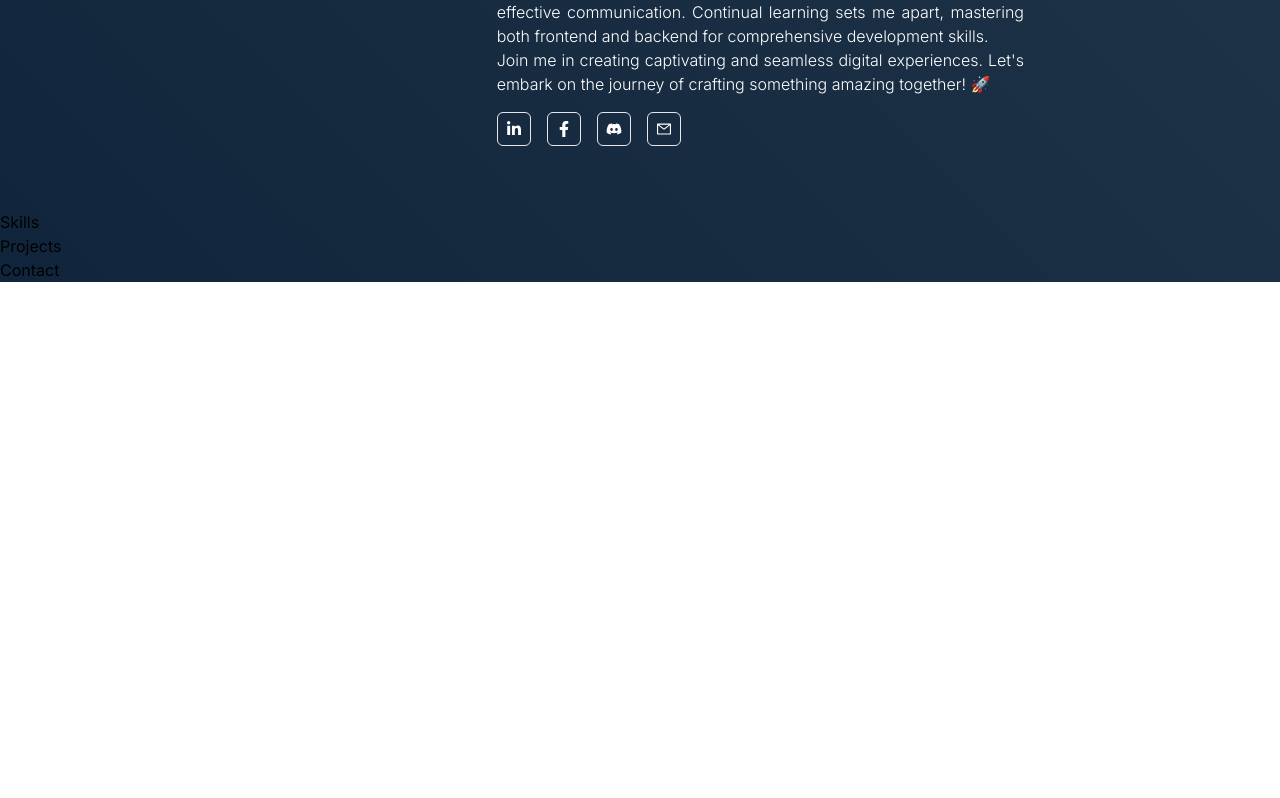
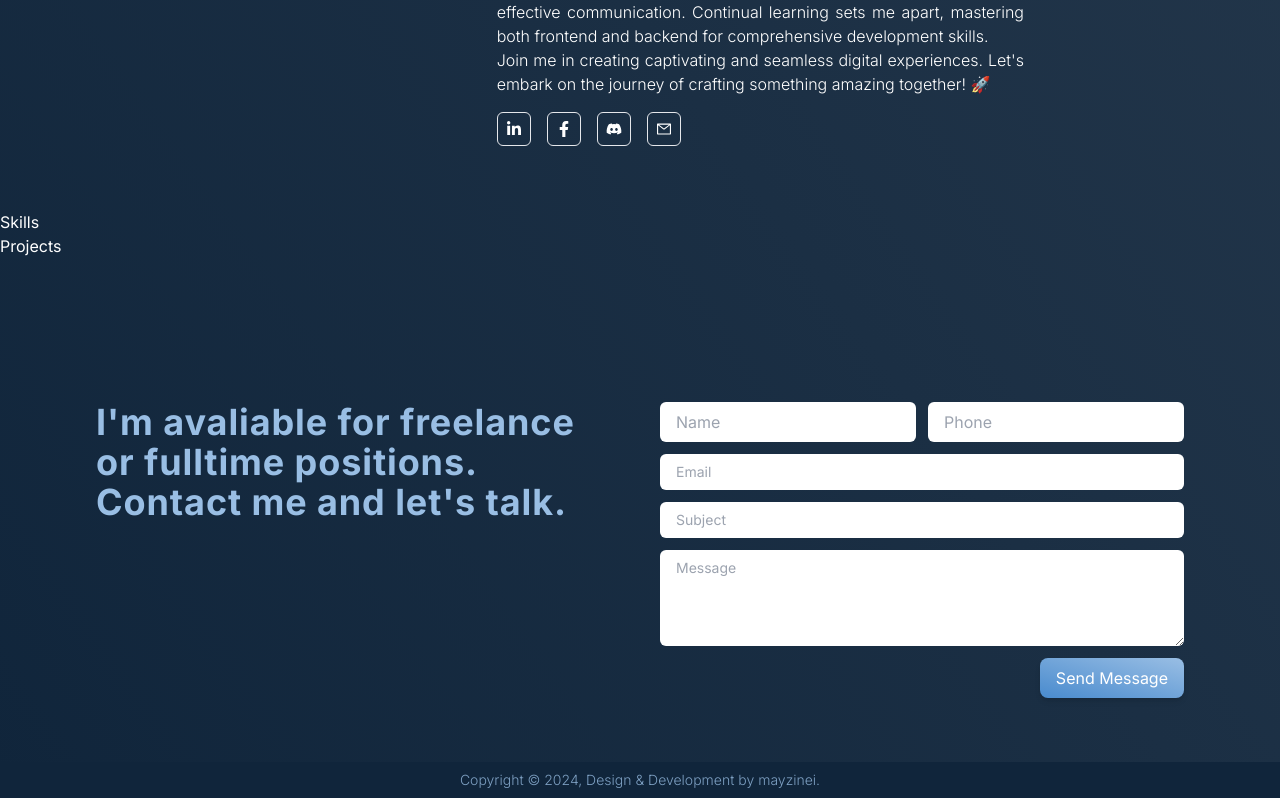
Before and after one commit to ZCoder-THZ/nextPortFolio, a Next.js app: page / in a window 1280 px wide. Shown: the part 984-1782 px from the top of the page. Before the commit the page ends 1266 px from the top, so only its background shows below. Built offline with nearby package versions, Linux system fonts and the light colour scheme.

Commit message:
add contact section

```diff
--- a/src/app/about/page.tsx
+++ b/src/app/about/page.tsx
@@ -14,7 +14,7 @@ const icons = [
 
 export default function About() {
 	return (
-		<div className="container mt-14 md:mt-20 w-full lg:w-9/12 mx-auto text-white flex flex-col md:flex-row gap-8 md:gap-20">
+		<div className="container mt-14 md:mt-20 w-full lg:w-9/12 mx-auto flex flex-col md:flex-row gap-8 md:gap-20">
 			<h2 className="uppercase font-bold text-2xl md:text-3xl shrink-0">
 				about me
 			</h2>
--- a/src/app/contact/page.tsx
+++ b/src/app/contact/page.tsx
@@ -1,5 +1,35 @@
 import React from "react";
+import Button from "@/components/ui/Button";
+
+const inputStyle = "text-sm px-4 py-2 col-span-2 rounded-md";
 
 export default function Contact() {
-  return <div>Contact</div>;
+	return (
+		<div className="container mt-10 lg:mt-20 grid grid-cols-1 md:grid-cols-2 gap-10">
+			<div>
+				<h2 className="text-3xl lg:text-4xl leading-9 tracking-wide text-textColor font-bold">
+					I'm avaliable for freelance <br /> or fulltime positions. <br />
+					Contact me and let's talk.
+				</h2>
+			</div>
+			<form className="grid grid-cols-2 gap-3 text-bgColor">
+				<input
+					placeholder="Name"
+					className="col-span-1 px-4 py-2 rounded-md"
+				/>
+				<input
+					placeholder="Phone"
+					className="col-span-1 px-4 py-2 rounded-md"
+				/>
+				<input placeholder="Email" className={inputStyle} />
+				<input placeholder="Subject" className={inputStyle} />
+				<textarea rows={4} placeholder="Message" className={inputStyle} />
+				<div className="w-full col-start-2 flex justify-end">
+					<Button>
+						<div className="text-white">Send Message</div>
+					</Button>
+				</div>
+			</form>
+		</div>
+	);
 }
--- a/src/app/globals.css
+++ b/src/app/globals.css
@@ -11,7 +11,7 @@
 }
 
 body {
-	@apply font-poppin bg-gradient-to-tr from-bgColor to-bgColor/90;
+	@apply font-poppin text-white bg-gradient-to-tr from-bgColor to-bgColor/90;
 }
 
 .container {
--- a/src/app/layout.tsx
+++ b/src/app/layout.tsx
@@ -2,6 +2,7 @@ import type { Metadata } from "next";
 import { Inter } from "next/font/google";
 import "./globals.css";
 import Navigation from "@/components/navigation/Navigation";
+import Footer from "@/components/ui/Footer";
 
 const inter = Inter({ subsets: ["latin"] });
 
@@ -20,6 +21,7 @@ export default function RootLayout({
 			<body className={inter.className}>
 				<Navigation />
 				{children}
+				<Footer />
 			</body>
 		</html>
 	);
--- a/src/app/page.tsx
+++ b/src/app/page.tsx
@@ -30,7 +30,7 @@ export default function Home() {
 						height={400}
 						className="w-[250px] md:w-[380px] h-auto object-contain mt-10"
 					/>
-					<div className="flex items-center gap-3 md:gap-6 text-white mt-4">
+					<div className="flex items-center gap-3 md:gap-6 mt-4">
 						<Button>
 							<div className="flex items-center gap-1 text-xs md:text-base">
 								<Link href={"/"}>Get Resume</Link>
--- /dev/null
+++ b/src/components/ui/Footer.tsx
@@ -0,0 +1,11 @@
+import React from "react";
+
+export default function Footer() {
+	return (
+		<div className="p-2 bg-bgColor">
+			<p className="text-sm font-light text-center text-textColor/80">
+				Copyright © 2024, Design & Development by mayzinei.
+			</p>
+		</div>
+	);
+}
```
